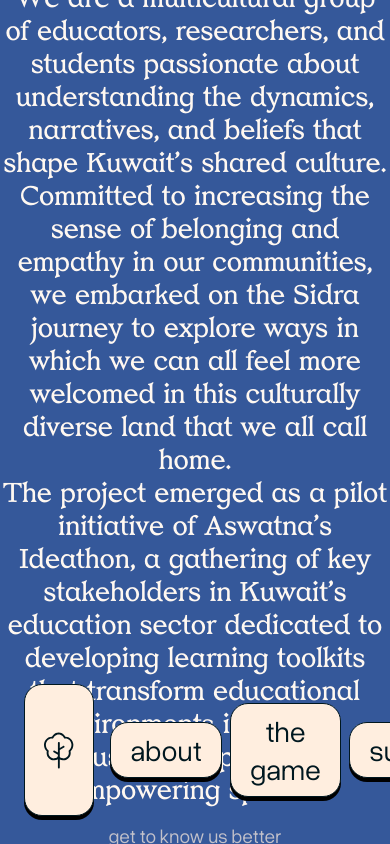
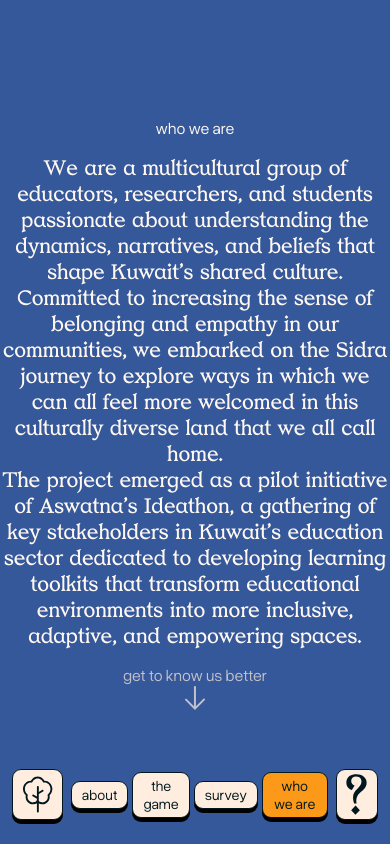
Before and after one commit to mitz-it/sidra-landing, a React (Vite) app: page /who-we-are in a window 390 px wide. Built offline with nearby package versions, Linux system fonts and the light colour scheme.

Commit message:
feat: responsive

```diff
--- a/src/components/BottomNavigation/BottomNavigation.styles.ts
+++ b/src/components/BottomNavigation/BottomNavigation.styles.ts
@@ -24,7 +24,7 @@
   font-family: "Overused Grotesk", sans-serif;
   font-size: 1.8rem;
   border: 1px solid ${theme.colors.black};
-  border-radius: 18px;
+  border-radius: 1.125rem;
   padding: 0.5rem 1.2rem;
   cursor: pointer;
   color: ${theme.colors.black};
--- a/src/pages/survey/Survey.styles.ts
+++ b/src/pages/survey/Survey.styles.ts
@@ -24,7 +24,7 @@
 export const SurveyTitle = styled.h1`
   font-family: "Overused Grotesk", sans-serif;
   color: ${theme.colors.white};
-  font-size: 1.5rem;
+  font-size: 2rem;
   text-align: center;
   font-weight: 400;
 `;
@@ -32,16 +32,10 @@
 export const SurveyText = styled.p`
   font-family: "Zarathustra", sans-serif;
   color: ${theme.colors.white};
-  font-size: 3rem;
+  font-size: 3.125rem;
   text-align: center;
-  max-width: 1200px;
+  max-width: 76.438rem;
   line-height: 4rem;
-
-  @media screen and (max-width: 1280px) {
-    font-size: 2rem;
-    line-height: 2.4rem;
-    max-width: 800px;
-  }
 `;
 
 export const SurveyTextScrollContainer = styled.div`
@@ -52,7 +46,7 @@
 export const SurveyTextSecondary = styled.span`
   font-family: "Overused Grotesk", sans-serif;
   color: ${theme.colors.cream};
-  font-size: 1.5rem;
+  font-size: 2rem;
   text-align: center;
   font-weight: 400;
   opacity: 0.7;
@@ -83,9 +77,6 @@
   -webkit-text-stroke-width: 1px;
   -webkit-text-stroke-color: #000;
 
-  @media screen and (max-width: 1280px) {
-    font-size: 6rem;
-  }
 `;
 
 export const SurveyQuestion = styled.p`
--- a/src/pages/theGame/TheGame.styles.ts
+++ b/src/pages/theGame/TheGame.styles.ts
@@ -15,10 +15,6 @@
   text-align: center;
   font-family: "Zarathustra", sans-serif;
   font-weight: 400;
-
-  @media screen and (max-width: 1280px) {
-    font-size: 3rem;
-  }
 `;
 
 export const TheGameSubtitle = styled.h2`
@@ -28,10 +24,6 @@
   font-family: "Overused Grotesk", sans-serif;
   font-weight: 400;
   padding-top: 4rem;
-
-  @media screen and (max-width: 1280px) {
-    font-size: 1.8rem;
-  }
 `;
 
 export const TheGameImage = styled.img`
@@ -61,10 +53,6 @@
   font-family: "Overused Grotesk", sans-serif;
   font-weight: 300;
   padding-bottom: 2rem;
-
-  @media screen and (max-width: 1280px) {
-    font-size: 1.6rem;
-  }
 `;
 
 export const TheGameText = styled.p`
@@ -76,8 +64,6 @@
   line-height: 4rem;
 
   @media screen and (max-width: 1280px) {
-    font-size: 2rem;
-    line-height: 3rem;
     max-width: 800px;
   }
 `;
@@ -94,17 +80,15 @@
   a {
     color: ${theme.colors.white};
   }
-
-  @media screen and (max-width: 1280px) {
-    font-size: 0.8rem;
-  }
 `;
 
 export const TheGameButtonContainer = styled.div`
   display: flex;
   align-items: center;
+  justify-content: center;
   margin-top: 2rem;
   gap: 1rem;
+  flex-wrap: wrap;
 `;
 
 export const TheGameButton = styled.button`
@@ -134,18 +118,10 @@
   font-size: 2rem;
   margin-left: 0.5rem;
   font-weight: 500;
-
-  @media screen and (max-width: 1280px) {
-    font-size: 1.4rem;
-  }
 `;
 
 export const TheGameButtonTextSecondary = styled.span`
   font-size: 1.2rem;
   margin-left: 0.5rem;
   font-weight: 400;
-
-  @media screen and (max-width: 1280px) {
-    font-size: 0.8rem;
-  }
 `;
--- a/src/pages/whoWeAre/WhoWeAre.styles.ts
+++ b/src/pages/whoWeAre/WhoWeAre.styles.ts
@@ -17,35 +17,22 @@
   align-items: center;
   gap: 2rem;
   padding-bottom: 2rem;
-
-  @media screen and (max-width: 1280px) {
-    gap: 1rem;
-  }
 `;
 
 export const WhoWeAreTitle = styled.h1`
   font-family: "Overused Grotesk", sans-serif;
   color: ${theme.colors.white};
-  font-size: 1.5rem;
+  font-size: 2rem;
   text-align: center;
   font-weight: 400;
-
-  @media screen and (max-width: 1280px) {
-    font-size: 1.2rem;
-  }
 `;
 
 export const WhoWeAreText = styled.p`
   font-family: "Zarathustra", sans-serif;
   color: ${theme.colors.white};
-  font-size: 2.5rem;
+  font-size: 2.625rem;
   text-align: center;
-  max-width: 1200px;
-
-  @media screen and (max-width: 1280px) {
-    font-size: 1.7rem;
-    max-width: 800px;
-  }
+  max-width: 78.313rem;
 `;
 
 export const WhoWeAreTextScrollContainer = styled.div`
@@ -56,14 +43,10 @@
 export const WhoWeAreTextSecondary = styled.span`
   font-family: "Overused Grotesk", sans-serif;
   color: ${theme.colors.cream};
-  font-size: 1.5rem;
+  font-size: 2rem;
   text-align: center;
   font-weight: 400;
   opacity: 0.7;
-
-  @media screen and (max-width: 1280px) {
-    font-size: 1.2rem;
-  }
 `;
 
 export const WhoWeAreTeamTitle = styled.h1`
@@ -77,10 +60,6 @@
   margin-left: 15rem;
   margin-top: 8rem;
   margin-bottom: 1rem;
-
-  @media screen and (max-width: 1280px) {
-    font-size: 1.2rem;
-  }
 `;
 
 export const WhoWeAreTeamText = styled.p`
--- a/src/styles/index.css
+++ b/src/styles/index.css
@@ -19,3 +19,27 @@
   font-weight: normal 400;
   font-style: normal;
 }
+
+@media screen and (max-width: 1500px) {
+  html {
+    font-size: 90%!important;
+  }
+}
+
+@media screen and (max-width: 1280px) {
+  html {
+    font-size: 75%!important;
+  }
+}
+
+@media screen and (max-width: 900px) {
+  html {
+    font-size: 60%!important;
+  }
+}
+
+@media screen and (max-width: 700px) {
+  html {
+    font-size: 50%!important;
+  }
+}
```
Also changed, not shown: src/pages/about/About.styles.ts (+13 -38 lines).
